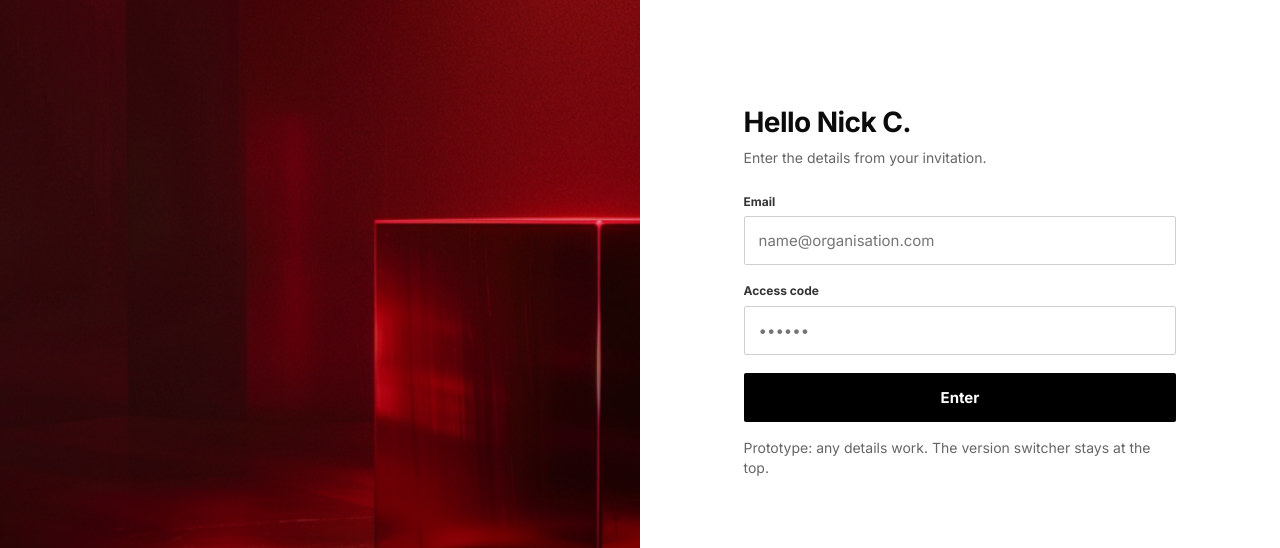
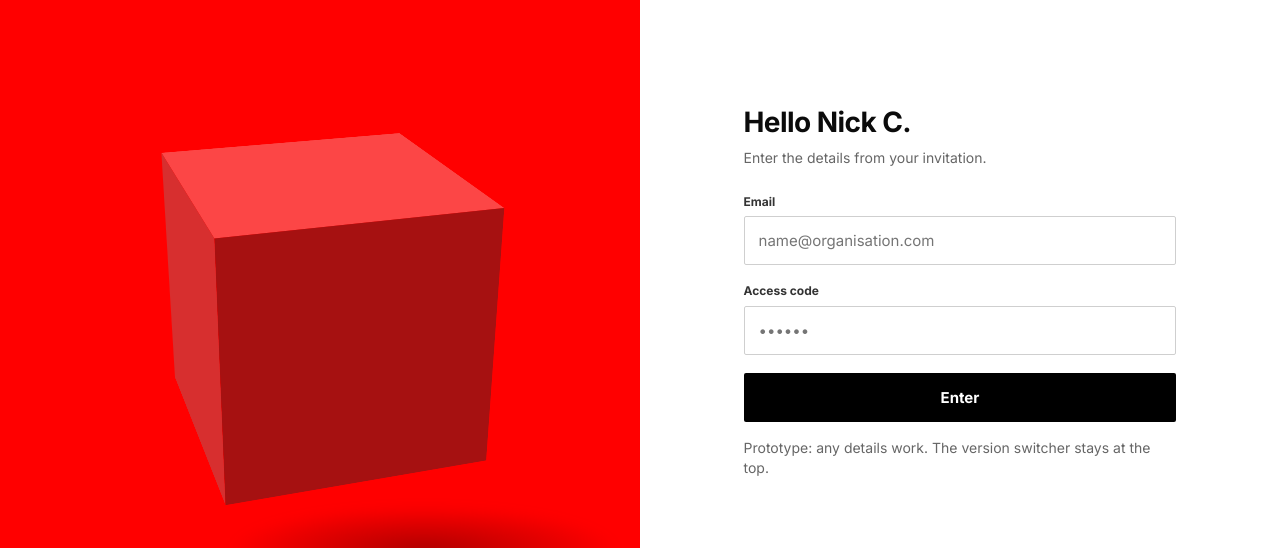
Before and after one commit to AndreFigueiredo-RGA/aoty-2026-prototype, a plain HTML site: page index.html in a window 1280 px wide. Shown: the part 119-667 px from the top of the page. Drawn offline with Linux system fonts and the light colour scheme.

Commit message:
Add files via upload

```diff
--- a/app.js
+++ b/app.js
@@ -65,7 +65,7 @@
 
   function loginHTML(r) {
     return `<main class="login">
-      <section class="login-art"><img src="assets/login-art.png" alt=""><span class="brandline">R/GA • CAMPAIGN UK</span><h2>Agency of the Year 2026</h2></section>
+      <section class="login-art"><div class="cube-scene" id="cubeScene" aria-label="Interactive 3D cube. Drag to rotate."><div class="cube"><i class="cf f-front"></i><i class="cf f-back"></i><i class="cf f-right"></i><i class="cf f-left"></i><i class="cf f-top"></i><i class="cf f-bottom"></i></div></div><span class="brandline">R/GA • CAMPAIGN UK</span><h2>Agency of the Year 2026</h2></section>
       <form class="login-form" id="loginForm" autocomplete="off">
         <h1>Hello ${esc(session.name)}</h1><p>Enter the details from your invitation.</p>
         <label class="field">Email<input type="email" placeholder="name@organisation.com" aria-label="Email"></label>
@@ -602,10 +602,53 @@
     });
   }
 
+  /* ---------- Login cube: drag to rotate, gentle spin when idle ---------- */
+  function mountCube() {
+    const scene = $('#cubeScene'); if (!scene) return;
+    const cube = scene.querySelector('.cube');
+    let rx = -24, ry = 32, vx = 0, vy = 0.25, down = false, lx = 0, ly = 0, raf = 0;
+    const reduce = window.matchMedia && matchMedia('(prefers-reduced-motion: reduce)').matches;
+    // One fixed light (upper left, towards the viewer). Each face is shaded by the angle between its
+    // rotated normal and that light, so the shading changes naturally as the cube turns.
+    const L = (() => { const v = [-0.5, -0.75, 0.55], m = Math.hypot(...v); return v.map((n) => n / m); })();
+    const faces = [['.f-front', [0, 0, 1]], ['.f-back', [0, 0, -1]], ['.f-right', [1, 0, 0]], ['.f-left', [-1, 0, 0]], ['.f-top', [0, -1, 0]], ['.f-bottom', [0, 1, 0]]]
+      .map(([sel, n]) => ({ el: cube.querySelector(sel), n }));
+    const DARK = [138, 0, 0], LIGHT = [255, 72, 72];
+    const shade = () => {
+      const a = rx * Math.PI / 180, b = ry * Math.PI / 180;
+      const ca = Math.cos(a), sa = Math.sin(a), cb = Math.cos(b), sb = Math.sin(b);
+      faces.forEach(({ el, n }) => {
+        const x1 = n[0] * cb + n[2] * sb, y1 = n[1], z1 = -n[0] * sb + n[2] * cb;   // rotateY
+        const y2 = y1 * ca - z1 * sa, z2 = y1 * sa + z1 * ca, x2 = x1;              // then rotateX
+        const t = Math.min(1, Math.max(0, 0.2 + 0.9 * Math.max(0, x2 * L[0] + y2 * L[1] + z2 * L[2])));
+        el.style.background = `rgb(${DARK.map((d, i) => Math.round(d + (LIGHT[i] - d) * t)).join(',')})`;
+      });
+    };
+    const paint = () => { cube.style.transform = `rotateX(${rx}deg) rotateY(${ry}deg)`; shade(); };
+    const tick = () => {
+      if (!scene.isConnected) return;
+      if (!down) {
+        ry += vy; rx += vx;
+        vx *= 0.95; vy += ((reduce ? 0 : 0.25) - vy) * 0.02;
+      }
+      paint(); raf = requestAnimationFrame(tick);
+    };
+    scene.addEventListener('pointerdown', (e) => { down = true; lx = e.clientX; ly = e.clientY; scene.classList.add('drag'); scene.setPointerCapture(e.pointerId); });
+    scene.addEventListener('pointermove', (e) => {
+      if (!down) return;
+      const dx = e.clientX - lx, dy = e.clientY - ly; lx = e.clientX; ly = e.clientY;
+      ry += dx * 0.5; rx -= dy * 0.5; vy = dx * 0.5; vx = -dy * 0.5;
+    });
+    const up = () => { down = false; scene.classList.remove('drag'); };
+    scene.addEventListener('pointerup', up); scene.addEventListener('pointercancel', up);
+    paint(); raf = requestAnimationFrame(tick);
+  }
+
   /* ---------- Wiring ---------- */
   function wire(r) {
     if (r.p === 'login') {
       $('#loginForm').addEventListener('submit', (e) => { e.preventDefault(); session.signedIn = true; sessionStorage.setItem('aoty-in', '1'); go(r.v, 'welcome'); });
+      mountCube();
       return;
     }
     app.addEventListener('click', onClick);
--- a/index.html
+++ b/index.html
@@ -7,7 +7,7 @@
   <link rel="preconnect" href="https://fonts.googleapis.com">
   <link rel="preconnect" href="https://fonts.gstatic.com" crossorigin>
   <link href="https://fonts.googleapis.com/css2?family=Inter:ital,wght@0,400;0,500;0,700;1,500&display=swap" rel="stylesheet">
-  <link rel="stylesheet" href="styles.css?v=31">
+  <link rel="stylesheet" href="styles.css?v=33">
 </head>
 <body>
   <header id="switcher" aria-label="Prototype version switcher">
@@ -22,6 +22,6 @@
   <div id="app"></div>
   <div id="toast" role="status" aria-live="polite"></div>
   <script src="data.js?v=3"></script>
-  <script src="app.js?v=31"></script>
+  <script src="app.js?v=33"></script>
 </body>
 </html>
--- a/styles.css
+++ b/styles.css
@@ -502,3 +502,19 @@ body.on-work #app .gfab{opacity:0;pointer-events:none}
 .wk-col p{flex:none}
 .grail a,.gen-back{text-decoration:none}
 .gen.take .gfab{pointer-events:none;cursor:default}
+
+/* Login: rotatable 3D cube on #FF0000, lit from one fixed point (shading set in JS) */
+.login-art{background:#FF0000}
+.login-art::after{display:none}
+.cube-scene{--s:min(34vmin,260px);position:absolute;inset:0;display:grid;place-items:center;perspective:1100px;cursor:grab;touch-action:none;user-select:none;-webkit-user-select:none;z-index:0}
+.cube-scene.drag{cursor:grabbing}
+.cube-scene::before{content:"";position:absolute;left:calc(50% - var(--s)*.35);top:calc(50% + var(--s)*.78);width:calc(var(--s)*1.5);height:calc(var(--s)*.34);border-radius:50%;background:radial-gradient(closest-side,rgba(110,0,0,.55),rgba(110,0,0,.22) 60%,rgba(110,0,0,0));filter:blur(6px);pointer-events:none}
+.cube{position:relative;width:var(--s);height:var(--s);transform-style:preserve-3d;will-change:transform}
+.cf{position:absolute;inset:0;backface-visibility:hidden;background:#FF0000}
+.f-front{transform:translateZ(calc(var(--s)/2))}
+.f-back{transform:rotateY(180deg) translateZ(calc(var(--s)/2))}
+.f-right{transform:rotateY(90deg) translateZ(calc(var(--s)/2))}
+.f-left{transform:rotateY(-90deg) translateZ(calc(var(--s)/2))}
+.f-top{transform:rotateX(90deg) translateZ(calc(var(--s)/2))}
+.f-bottom{transform:rotateX(-90deg) translateZ(calc(var(--s)/2))}
+.login-art .brandline,.login-art h2{pointer-events:none}
```
